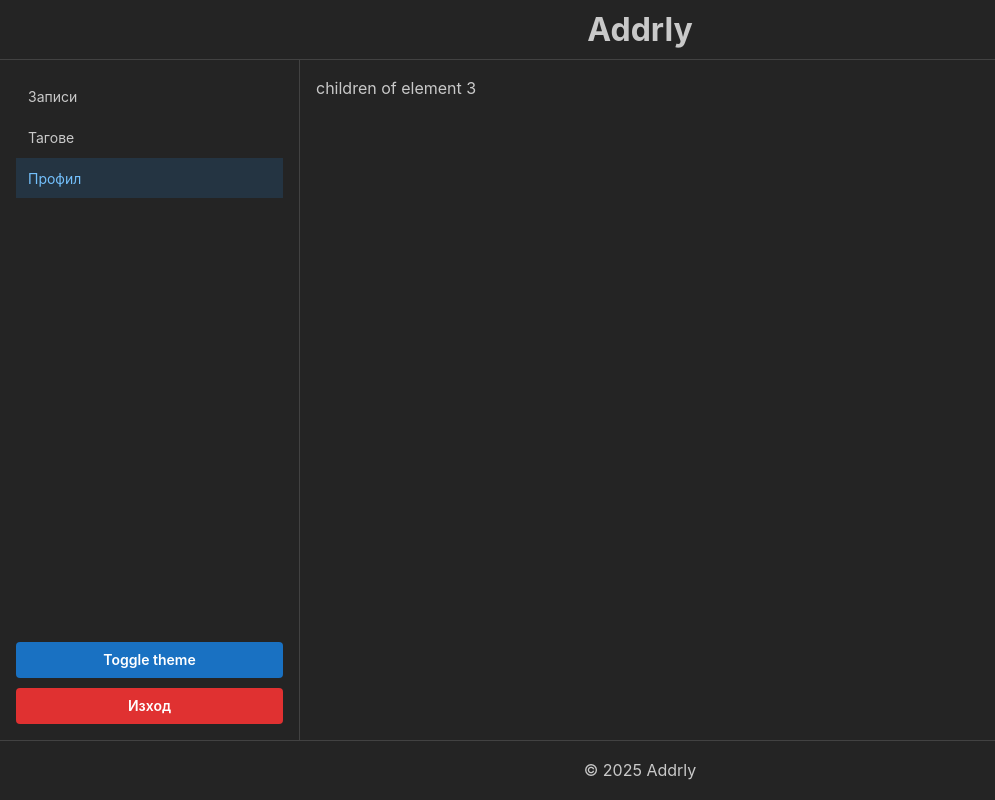
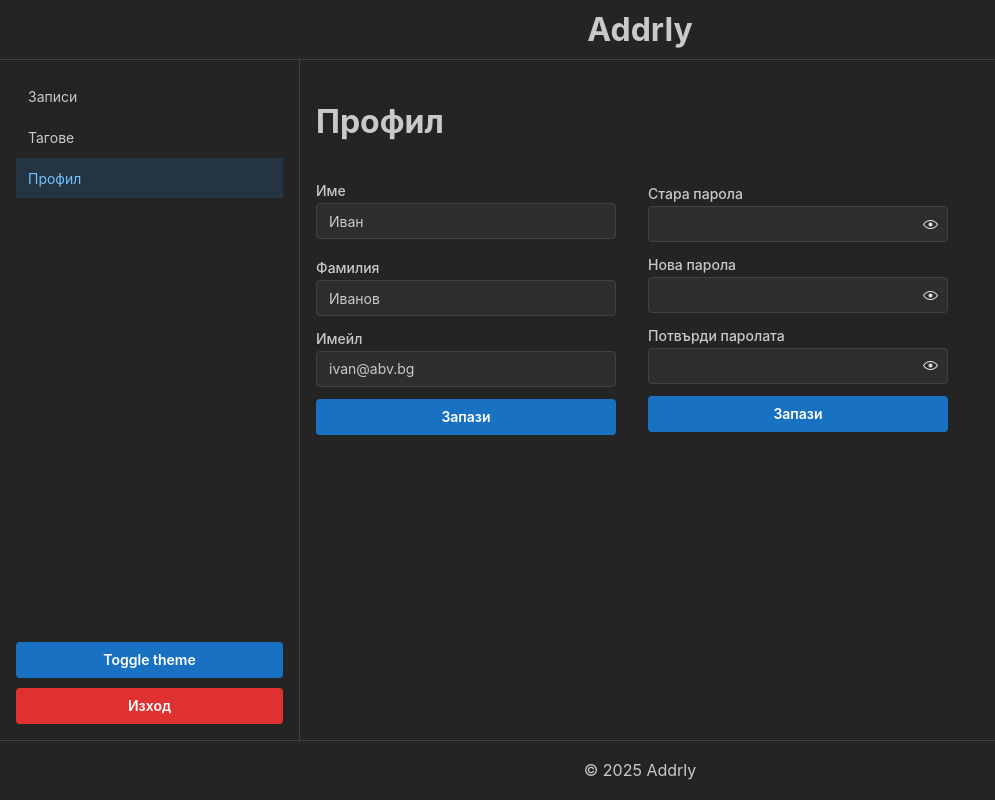
Before and after one commit to nikola88393/AddressBook, a React (Vite) app: page / in a window 1280 px wide. Both pictures are taken after a click on the link "Профил". Shown: the whole page, without its empty margins (0-995 px from the left). Built offline with nearby package versions, Linux system fonts and the light colour scheme.

Commit message:
Create profile page

```diff
--- a/src/components/layout/Main.jsx
+++ b/src/components/layout/Main.jsx
@@ -2,6 +2,7 @@ import { AppShell } from "@mantine/core";
 import Entries from "../main/Entries";
 import propTypes from "prop-types";
 import Tags from "../main/Tags";
+import Profile from "../main/Profile";
 
 const elements = [
   {
@@ -14,7 +15,7 @@ const elements = [
   },
   {
     key: "3",
-    children: "children of element 3",
+    children: <Profile />,
   },
 ];
 
--- /dev/null
+++ b/src/components/main/Profile.jsx
@@ -0,0 +1,143 @@
+import { Box, Button, Flex, PasswordInput, TextInput } from "@mantine/core";
+import { useForm } from "@mantine/form";
+import { useState } from "react";
+
+const testUserData = {
+  firstName: "Иван",
+  lastName: "Иванов",
+  email: "ivan@abv.bg",
+};
+
+const Profile = () => {
+  const [userData, setUserData] = useState(testUserData);
+
+  const dataform = useForm({
+    mode: "uncontrolled",
+    initialValues: testUserData,
+    validate: {
+      firstName: (value) =>
+        value === undefined
+          ? "Името е задължително"
+          : value.length > 15
+          ? "Името трябва да е по-малко от 15 символа"
+          : value === testUserData.firstName
+          ? "Името трявбва да бъде различно от текущото"
+          : null,
+      lastName: (value) =>
+        value === undefined
+          ? "Фамилията е задължителна"
+          : value.length > 15
+          ? "Фамилията трябва да е по-малко от 15 символа"
+          : value === testUserData.lastName
+          ? "Фамилията трявбва да бъде различна от текущата"
+          : null,
+      email: (value) =>
+        value === undefined
+          ? "Имейлът е задължителен"
+          : !/^\S+@\S+$/.test(value)
+          ? "Моля, въведете валиден имейл"
+          : value === testUserData.email
+          ? "Имейлът трявбва да бъде различен"
+          : null,
+    },
+  });
+
+  const passForm = useForm({
+    mode: "uncontrolled",
+    validate: {
+      oldPassword: (value) =>
+        value === undefined ? "Старата парола е задължителна" : null,
+      newPassword: (value) =>
+        value === undefined ? "Новата парола е задължителна" : null,
+      confirmPassword: (value, values) =>
+        value === undefined
+          ? "Потвърдете новата парола"
+          : value !== values.newPassword
+          ? "Паролите не съвпадат"
+          : null,
+    },
+  });
+
+  const handleSubmit = (values) => {
+    if (!areValuesChanged(values)) {
+      return;
+    }
+    console.log("Submitting values:", values);
+    setUserData(values);
+    alert("Profile updated successfully!");
+  };
+
+  const areValuesChanged = (values) => {
+    return (
+      values.firstName !== userData.firstName ||
+      values.lastName !== userData.lastName ||
+      values.email !== userData.email
+    );
+  };
+
+  return (
+    <Box>
+      <h1>Профил</h1>
+      <Flex
+        align="center"
+        justify="start"
+        direction={{ base: "column", md: "row" }}
+        gap={32}
+      >
+        <Box maw={300} w={{ base: "100%", xs: "50%" }}>
+          <form onSubmit={dataform.onSubmit(handleSubmit)}>
+            <TextInput
+              mt="xs"
+              mb="md"
+              label="Име"
+              key={dataform.key("firstName")}
+              {...dataform.getInputProps("firstName")}
+            />
+            <TextInput
+              mt="xs"
+              label="Фамилия"
+              key={dataform.key("lastName")}
+              {...dataform.getInputProps("lastName")}
+            />
+            <TextInput
+              mt="xs"
+              label="Имейл"
+              key={dataform.key("email")}
+              {...dataform.getInputProps("email")}
+            />
+            <Button w="100%" type="submit" mt="sm">
+              Запази
+            </Button>
+          </form>
+        </Box>
+        <Box maw={300} w={{ base: "100%", xs: "50%" }}>
+          <form onSubmit={passForm.onSubmit((values) => console.log(values))}>
+            <PasswordInput
+              mt="xs"
+              label="Стара парола"
+              key={passForm.key("oldPassword")}
+              {...passForm.getInputProps("oldPassword")}
+            />
+            <PasswordInput
+              mt="xs"
+              label="Нова парола"
+              key={passForm.key("newPassword")}
+              {...passForm.getInputProps("newPassword")}
+            />
+            <PasswordInput
+              mt="xs"
+              label="Потвърди паролата"
+              key={passForm.key("confirmPassword")}
+              {...passForm.getInputProps("confirmPassword")}
+            />
+            <Button w="100%" type="submit" mt="sm">
+              Запази
+            </Button>
+          </form>
+        </Box>
+      </Flex>
+    </Box>
+  );
+};
+
+export default Profile;
```
